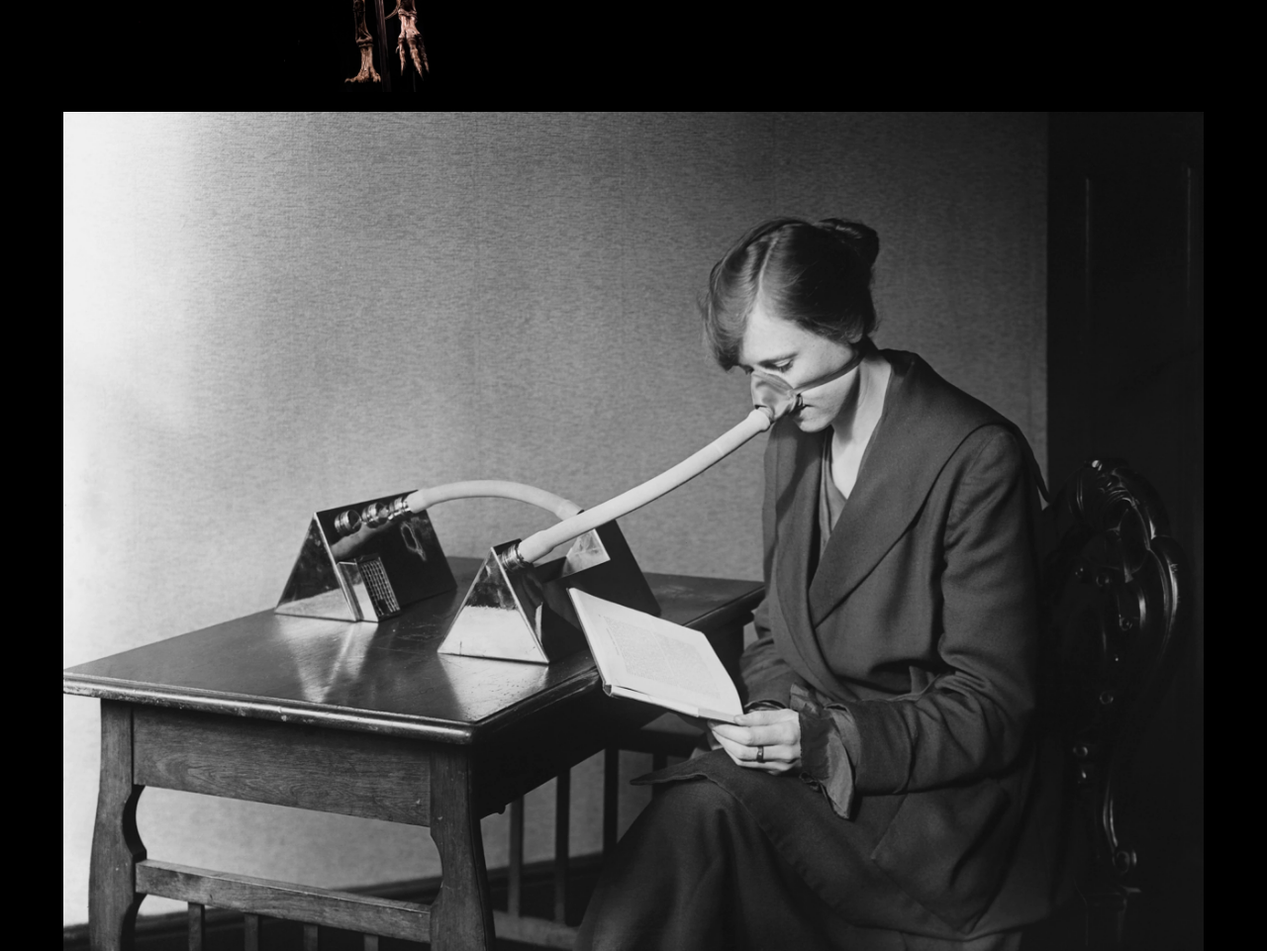
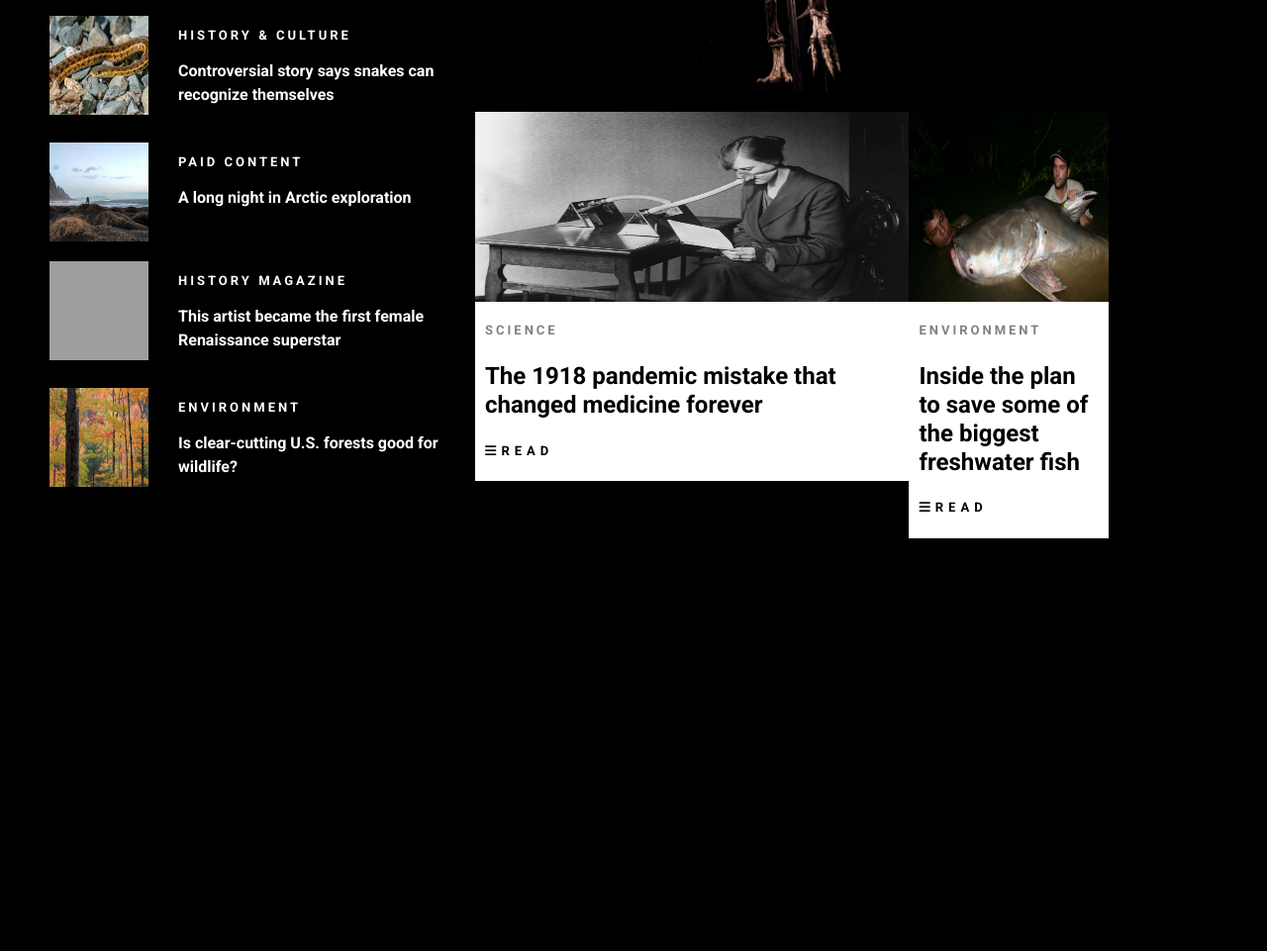
Before and after one commit to gusbarron/NatGeoCh28, a plain HTML site: page index.html in a window 1280 px wide. Shown: the part 472-1433 px from the top of the page at 99% size. After the commit the page ends 1016 px from the top, so only its background shows below. Drawn offline with Linux system fonts and the light colour scheme; grey boxes are pictures that could not be loaded.

Commit message:
competency

```diff
--- a/index.html
+++ b/index.html
@@ -10,7 +10,8 @@
   <link href="https://fonts.googleapis.com/css2?family=Roboto:wght@300;400;700&display=swap" rel="stylesheet">
   <link rel="stylesheet" href="styles/noramlize.css">
   <link rel="stylesheet" href="styles/main.css">
-  <title>Document</title>
+  <link rel="shortcut icon" href="img/favicon.png" type="image/x-icon">
+  <title>myNatGeo</title>
 </head>
 <body>
   <nav class="navigation-bar">
@@ -33,8 +34,8 @@
     <p><span class="subs-word">Subscribe</span> for full access to read stories from National Geographic.</p>
     <div class="border"></div>
   </header>
+  <div class="flex-container container">
    <main>
-    <div class="container">
         <div class="main-news">
          <div class="main-news-img">
             <img src="img/T.rex.webp" alt="T.rex">
@@ -49,7 +50,8 @@
 
 
 
-    <div class="secondary-news">
+    <div class="secondary-news-container">
+      <div class="secondary-new">
         <div class="secondary-news-img">
          <img src="img/pandemic.webp" alt="Pandemic">
        </div><!--secondary-news-img-->
@@ -59,9 +61,6 @@
          <p class="read-btn"><i class="fas fa-bars"></i>read</p>
        </div><!--secondary-news-text-->
     </div><!--secondary-news-->
-
-
-
 
     <div class="secondary-news">
       <div class="secondary-news-img">
@@ -73,7 +72,7 @@
           <p class="read-btn"><i class="fas fa-bars"></i>read</p>
         </div>
       </div>
-
+    </div>
   </main> <!--main ends-->
             <section class="container">
                 <h2>Today's picks</h2>
@@ -129,6 +128,6 @@
               </div>
                     <!--End of wednesdays homework-->
             </section>
-
+     </div>
   </body>
 </html>
--- a/styles/main.css
+++ b/styles/main.css
@@ -38,6 +38,15 @@ p.read-btn{
   margin-left: auto;
   margin-right: auto;
 }
+@media(min-width: 768px) {
+  .container{
+    width: 75%;
+  }
+  .flex-container{
+    display: flex;
+    flex-direction: row-reverse;
+  }
+}
 .navigation-bar{
   display: flex;
   justify-content: space-between;
@@ -75,6 +84,7 @@ p.read-btn{
   letter-spacing: 3px;
   padding: 15px;
 }
+/*
 .link-renew{
   font-weight: normal;
   text-transform: uppercase;
@@ -83,10 +93,10 @@ p.read-btn{
   background-image: linear-gradient(to bottom, #fff 50%, var(--primary) 50%);
   transition: backgound-position .2s ease-in-out, color .2s ease-in-out;
 }
-
+*/
 .link-subs{
   background-size: 200% 100%;
-  background-position: 100%;
+  background-position: 100% 0;
   background-image: linear-gradient(to left, black 50%, var(--primary) 50%);
   transition: background-position .2s ease-in-out, color .2s ease-in-out;
   color: white;
@@ -99,7 +109,7 @@ p.read-btn{
   color:black;
 }
 
-.link-subs:hoover{
+.link-subs:hover{
   color: black;
   background-color: var(--primary);
 }
@@ -108,6 +118,9 @@ p.read-btn{
   margin-right: 20px;
 }
 
+@media(min-width:768px){
+
+}
 /*Header*/
 header{
   color: white;
@@ -116,10 +129,11 @@ header{
 h1{
   text-transform: uppercase;
 }
-.border{
+/*.border{
   border-bottom:
   widt
 }
+*/
 .subs-word{
   border-bottom: 2px solid var(--primary);
   background-size: 100% 200%;
@@ -127,11 +141,14 @@ h1{
   transition: background-position .1s ease-in-out, color .1s ease-in-out;
 }
 .subs-word:hover{
-  background-position: 1 100%;
+  background-position: 0 100%;
   color: black;
   cursor: pointer;
 }
 
+@media(min-width:768px){
+
+}
 
 
 /*main news*/
@@ -168,15 +185,12 @@ h1{
 .secondary-news{
 margin-bottom: 20px;
 }
-.secondary-news-img{
-
-}
 
 .secondary-news-text{
 background-color: white;
-top:10px;
-left:-5px;
-padding-left: 20px;
+padding:10px;
+margin-top:-5px;
+/*padding-left: 20px;*/
 }
 .secondary-news-text h3{
 color:gray;
@@ -191,6 +205,24 @@ margin-bottom: 0;
 
 }
 
+@media(min-width:768px){
+  .secondary-news-container{
+    display: flex;
+    justify-content: space-between;
+    width:40rem;
+  }
+  .secondary-news{
+    width: calc(50% - 1rem);
+    height: 25rem;
+  }
+  .main-news{
+    width:100%;
+  }
+  .secondary-news-img img{
+    width:100%;
+    height: 12rem;
+  }
+}
 /*todays picks*/
 .pick-item{
   display:grid;
```
Lines whose indentation alone changed are shown as unchanged.
